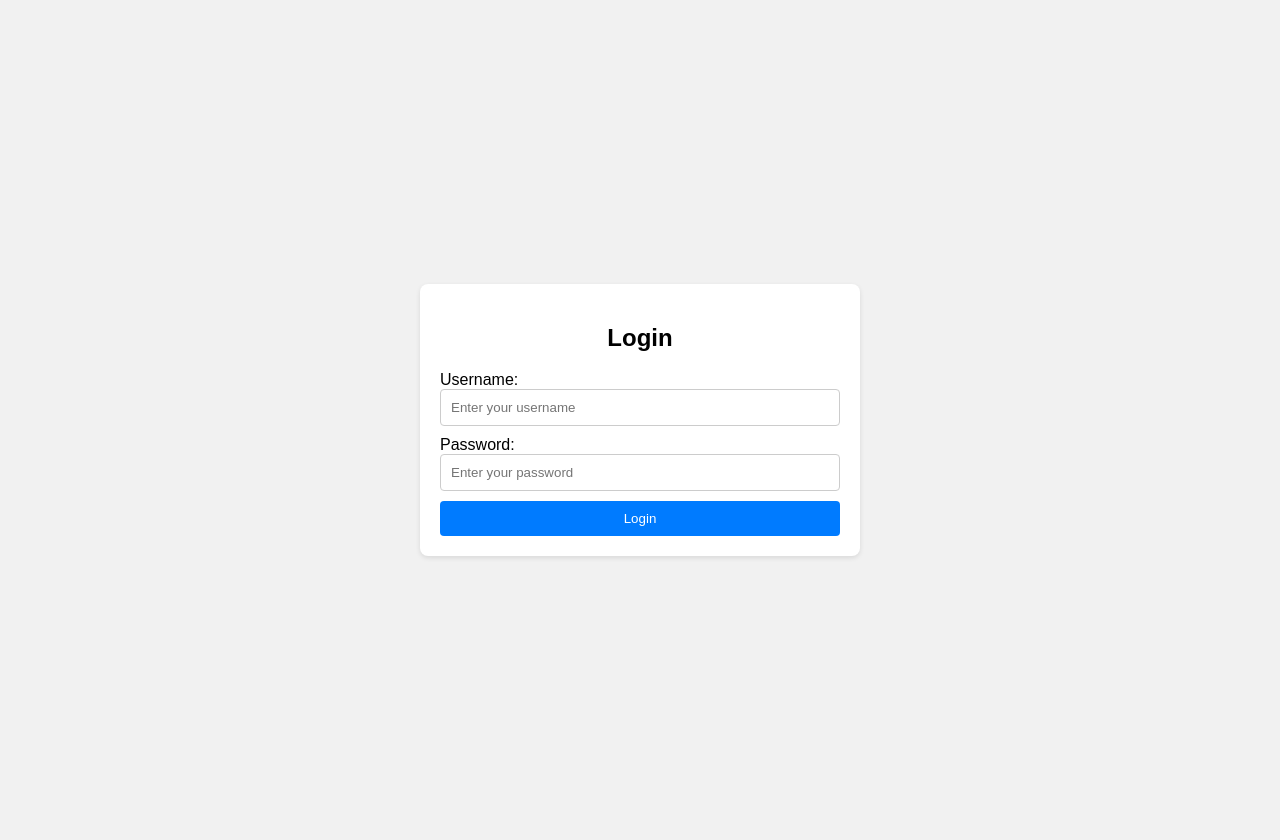
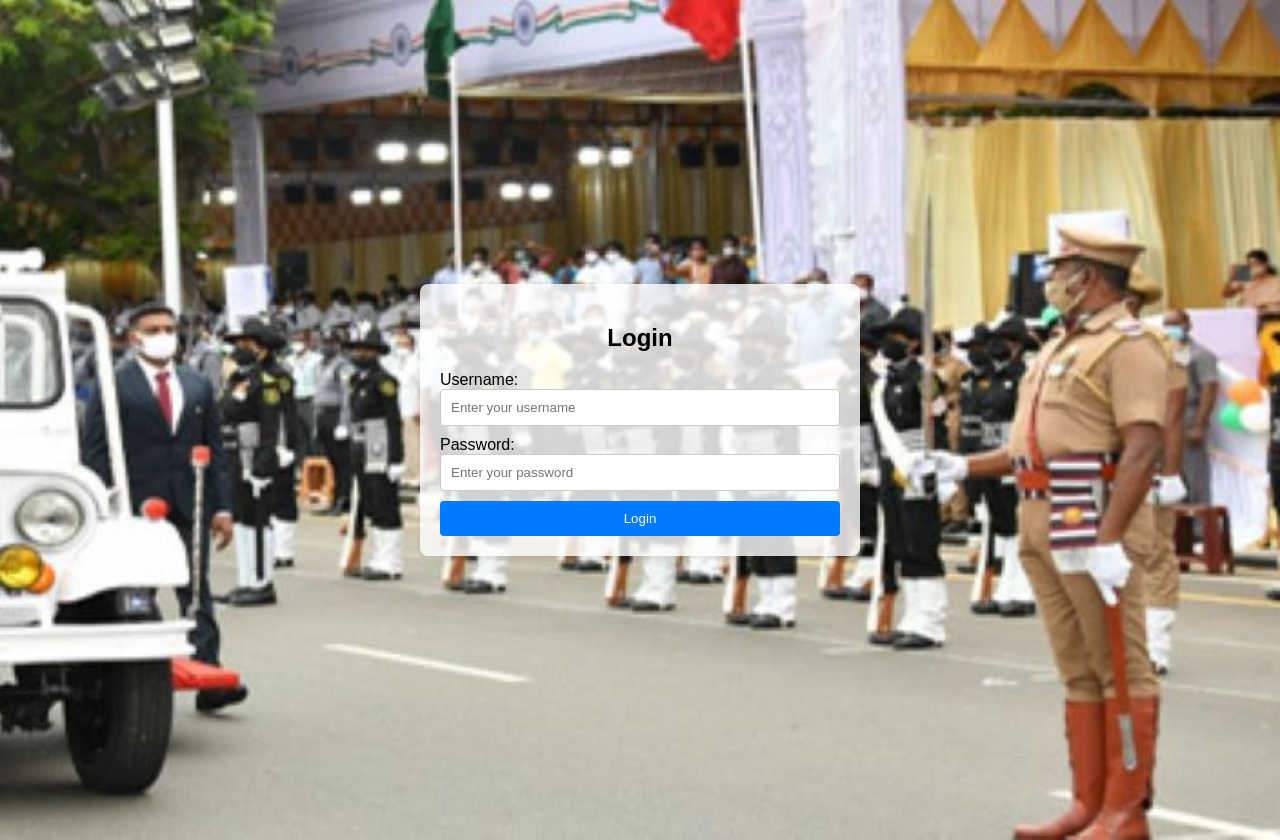
Before and after one commit to cybersecrajes/demo-web, a plain HTML site: page index.html in a window 1280 px wide. Drawn offline with Linux system fonts and the light colour scheme.

Commit message:
Update index.html

```diff
--- a/index.html
+++ b/index.html
@@ -7,17 +7,19 @@
     <style>
         body {
             font-family: Arial, sans-serif;
-            background-color: #f1f1f1;
             margin: 0;
             padding: 20px;
             display: flex;
             justify-content: center;
             align-items: center;
             height: 100vh;
+            background-image: url('tnpolice.jpg');
+            background-size: cover; /* Adjusts the background image size */
+            background-position: center; /* Centers the background image */
         }
         .login-container {
             width: 400px;
-            background: #fff;
+            background: rgba(255, 255, 255, 0.8); /* Added some transparency to the background */
             padding: 20px;
             border-radius: 8px;
             box-shadow: 0px 2px 5px rgba(0, 0, 0, 0.1);
@@ -49,8 +51,6 @@
     </style>
 </head>
 <body>
-
-
     <div class="login-container">
         <h2>Login</h2>
         <form action="/login" method="post">
```
